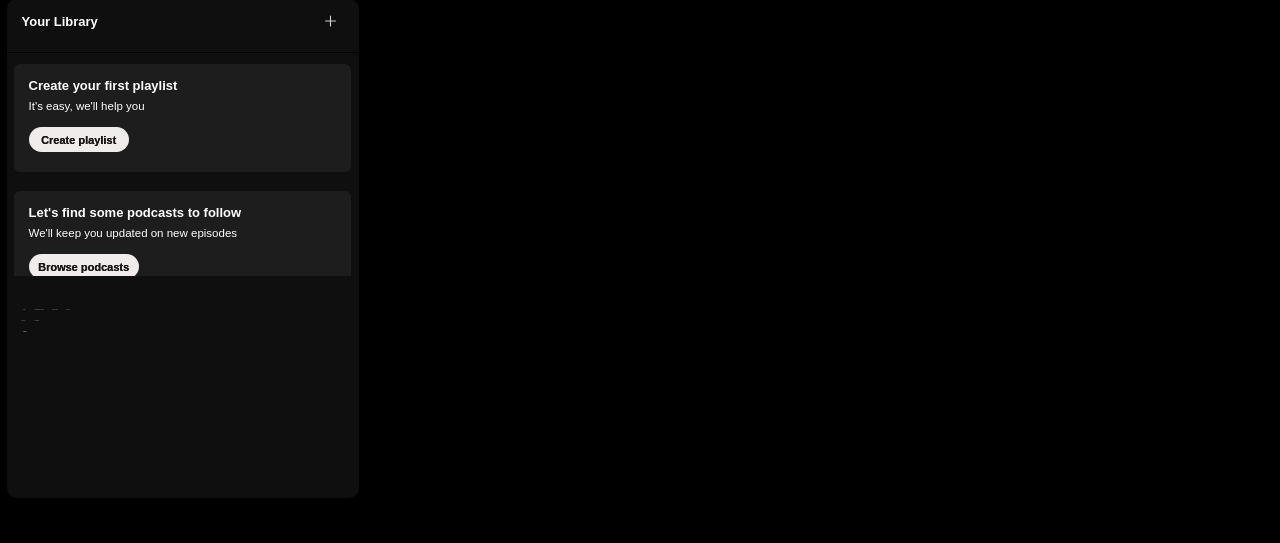
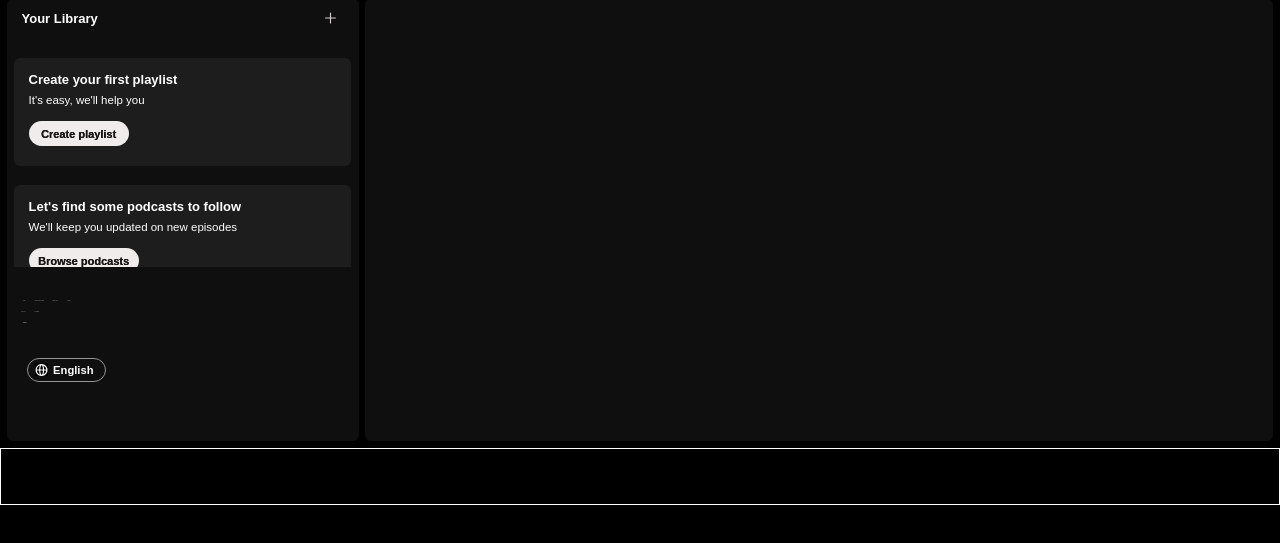
Before and after one commit to Pratyush-0803/Spotify-Clone, a plain HTML site: page index.html in a window 1280 px wide. Shown: the part 55-598 px from the top of the page. Drawn offline with Linux system fonts and the light colour scheme; a web font is replaced by a local one.

Commit message:
Add player and main section

```diff
--- a/index.html
+++ b/index.html
@@ -60,10 +60,10 @@
                 </div>
                 <div class="scrollbar"></div>
             </div>
-            <div class="otheroptions">
+            <div class="otheroptions ">
                 <div class="line1">
                     <div class="otheroptionsitem">Legal</div>
-                    <div class="otheroptionsitem">Safety&Privacy Center</div>
+                    <div class="otheroptionsitem">Safety & Privacy Center</div>
                     <div class="otheroptionsitem">Privacy Policy</div>
                     <div class="otheroptionsitem">Cookies</div>
                 </div>
@@ -74,10 +74,14 @@
                 <div class="line3">
                     <div class="cookies">Cookies</div>
                 </div>
+                <div class="language">
+                    <button class="langbtn"><img src="assets/lang.svg" alt="lang" class="langimg">English</button>
+                </div>
             </div>
         </div>
         <div class="rightpart"></div>
     </div>
+    <div class="player"></div>
     <script src="script.js"></script>
 </body>
 </html>
--- a/styles.css
+++ b/styles.css
@@ -238,7 +238,7 @@
 }
 
 .logIn{
-    height: 100%;
+    height: 99%;
     width: 40%;
     display: flex;
     align-items: center;
@@ -267,19 +267,20 @@
 
 .maincnt{
     margin-top: 1px;
-    height: 500px;
+    height: 450px;
     display: flex;
 }
 
 .leftpart{
     width: 27.5%;
     background-color: rgb(15, 15, 15);
-    border-radius: 10px;
+    border-radius: 6px;
     margin-left: 6.5px;
     display: flex;
     flex-direction: column;
     align-items: center;
     overflow: hidden;
+    height: 98.5%;
 }
 
 .library{
@@ -334,8 +335,10 @@
 .playlistwrapper{
     position: relative;
     width: 100%;
-    height:45%;
+    height:50%;
     overflow: hidden;
+    background-color: rgb(15, 15, 15);
+
 }
 
 .playlist{
@@ -452,11 +455,12 @@
     display: flex;
     flex-direction: column;
     gap: 8px;
+    flex: 1;
+    overflow: hidden;
 }
 
 .otheroptionsitem{
     font-family: 'SpotifyMixUITitleVariable', sans-serif;
-    color: white;
     font-size: 1px;
     transform: scale(0.9);
     background-color: rgb(15, 15, 15);
@@ -500,3 +504,61 @@
 .cookies:hover{
     text-decoration: underline;
 }
+
+.langimg{
+    height: 13px;
+    width: 13px;
+}
+
+.language{
+    background-color: rgb(15, 15, 15);
+    margin-top: 26px;
+}
+
+.langbtn{
+    border: 1px solid rgb(150, 148, 148);
+    margin-left: 12px;
+    color: white;
+    display: flex;
+    align-items: center;
+    justify-content: center;
+    gap: 5px;
+    padding-right: 5px;
+    background-color: rgb(15, 15, 15);
+    font-family: 'SpotifyMixUI', sans-serif;
+    font-size: 11.2px;
+    font-weight: 600;
+    width: 79px;
+    height: 24px;
+    border-radius: 13px;
+    padding-bottom: 1px;
+    transition: all 0.1s ease-in-out;
+}
+
+.langbtn:hover{
+    transform: scale(1.05);
+    border: 1px solid white;
+}
+
+.rightpart{
+    width: 70.9%;
+    background-color: rgb(15, 15, 15);
+    border-radius: 6px;
+    margin-left: 6.5px;
+    display: flex;
+    flex-direction: column;
+    align-items: center;
+    overflow: hidden;
+    height: 98.5%;
+}
+
+
+
+
+
+.player{
+    width: 100%;
+    border: 1px solid white;
+    display: flex;
+    height: 57px;
+}
```
